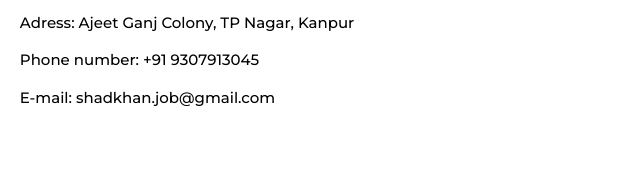
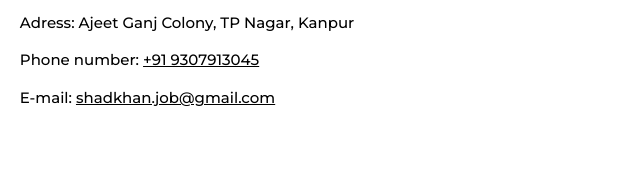
Before and after one commit to shadkhan111/onlineresume, a plain HTML site: page index.html in a window 1280 px wide. Shown: the part 4253-4439 px from the top of the page, 477-1117 px from the left. Drawn offline with nearby package versions, Linux system fonts and the light colour scheme.

Commit message:
Contact and email hyperlink added

```diff
--- a/index.html
+++ b/index.html
@@ -191,8 +191,8 @@
             <div class="w3-margin-top-2" style="font-weight: 500;">
               <p>Name: Shad Khan</p>
               <p>Adress: Ajeet Ganj Colony, TP Nagar, Kanpur</p>
-              <p>Phone number: +91 9307913045</p>
-              <p>E-mail: shadkhan.job@gmail.com</p>
+              <p>Phone number: <a href="https://wa.me/919307913045">+91 9307913045</a></p>
+              <p>E-mail: <a href="mailto:shadkhan.job@gmail.com">shadkhan.job@gmail.com</a></p>
             </div>
           </div>
 
```
